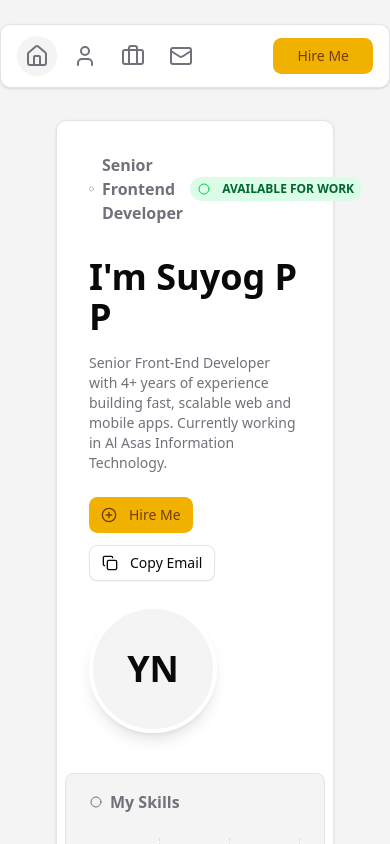
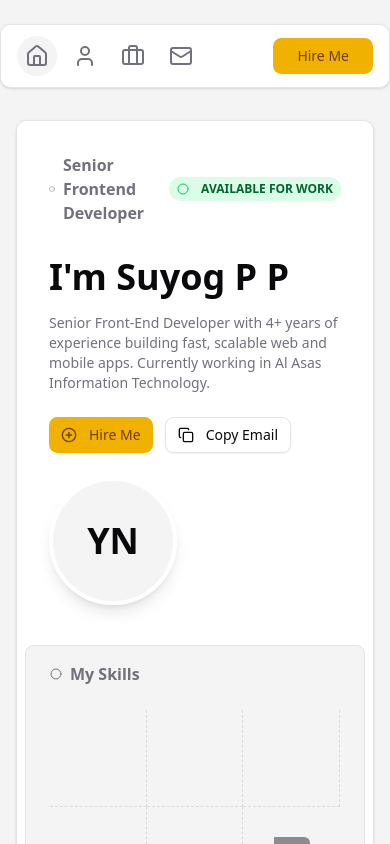
Before and after one commit to SuyogPP/syg-portfolio, a Next.js app: page / in a window 390 px wide. Shown: the top 844 px of the page. Built offline with nearby package versions, Linux system fonts and the light colour scheme; some icons are missing.

Commit message:
fix: adjust padding in Home component for improved layout

```diff
--- a/src/app/page.tsx
+++ b/src/app/page.tsx
@@ -9,7 +9,7 @@ import Footer from "@/components/home/footer";
 
 export default function Home() {
   return (
-    <div className="flex min-h-screen flex-col max-w-xl w-full mx-auto pt-30 pb-10 px-14 md:px-0">
+    <div className="flex min-h-screen flex-col max-w-xl w-full mx-auto pt-30 pb-10 px-4 md:px-0">
       <Card className="p-2 rounded-lg pt-8 gap-2" >
         <section id="designation" className="px-6">
           <Designation />
```
